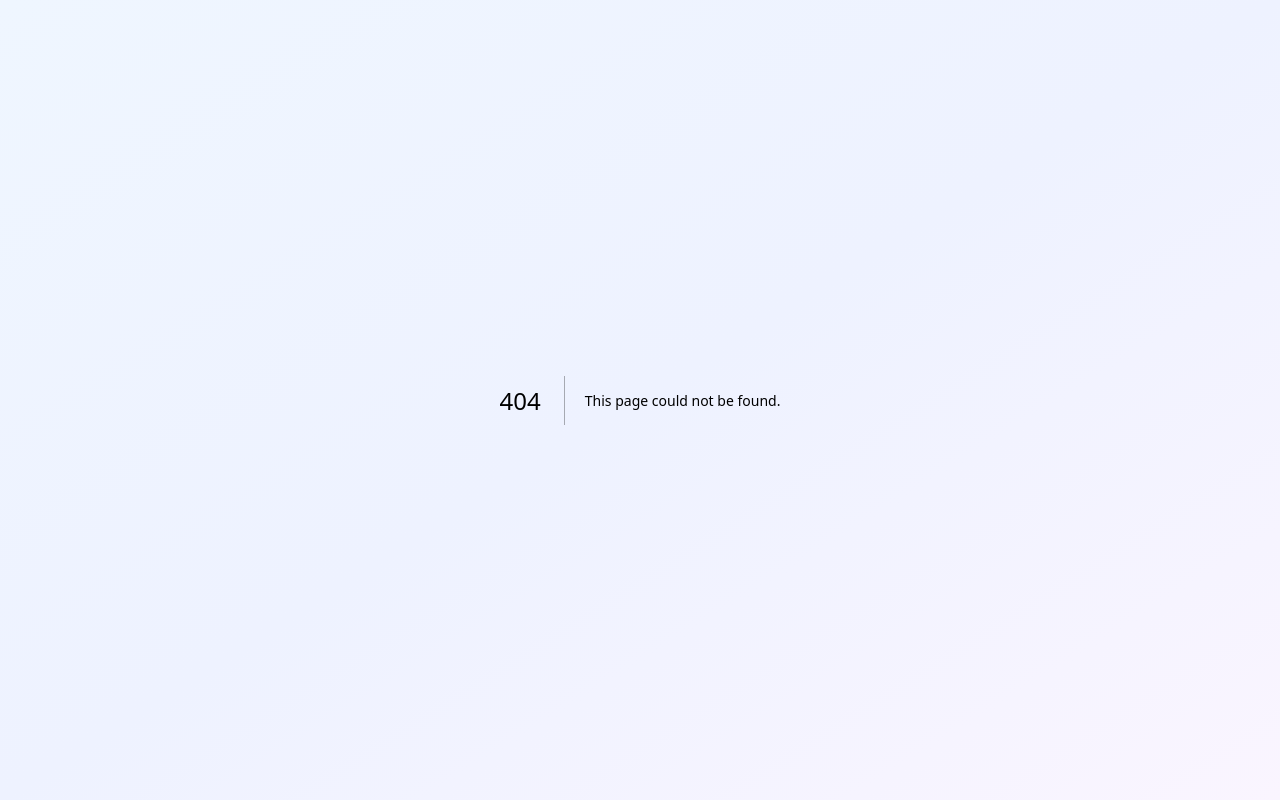
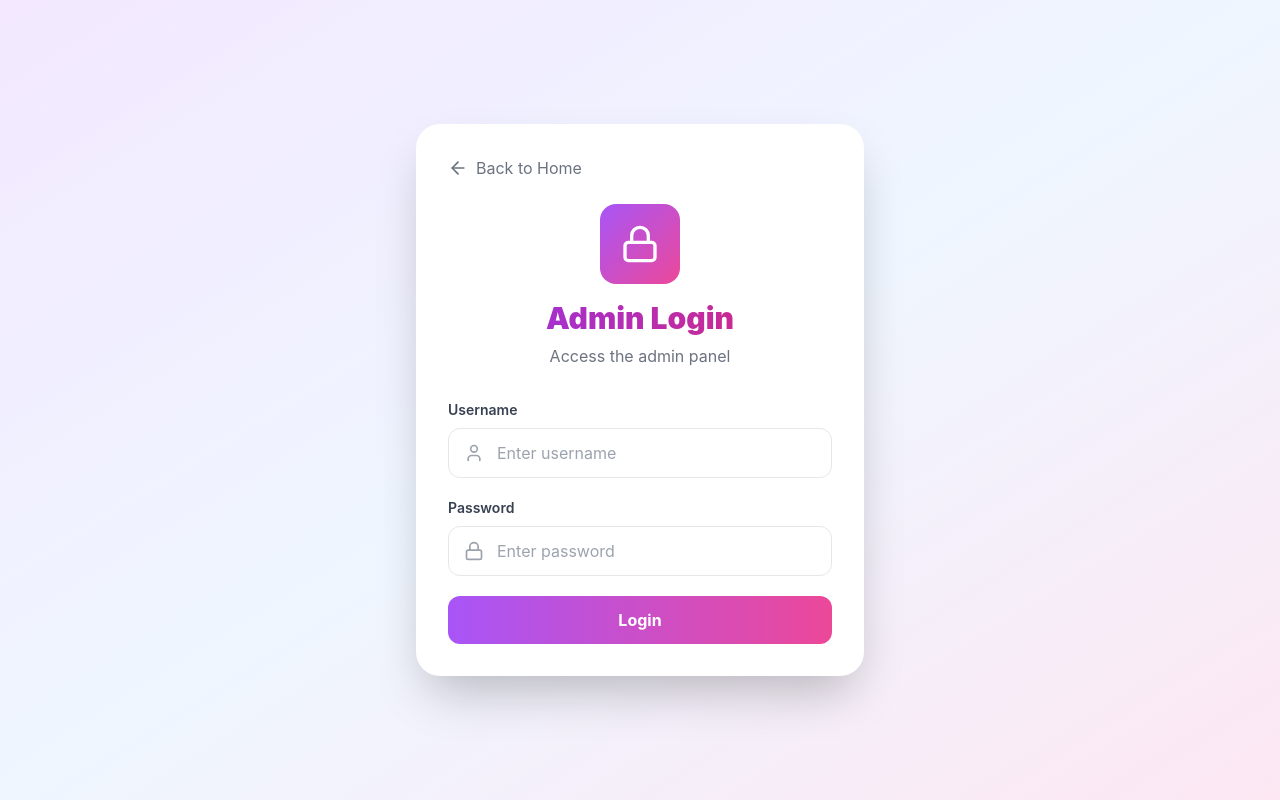
Before and after one commit to kumarisajan174/Ras-Bihari-high-school-, a Next.js app: page /admin/login in a window 1280 px wide. Before the commit this address had no page. Built offline with nearby package versions, Linux system fonts and the light colour scheme.

Commit message:
Add admin login & password protection

```diff
--- a/app/admin/dashboard/page.tsx
+++ b/app/admin/dashboard/page.tsx
@@ -1,10 +1,22 @@
 'use client'
 import { motion } from 'framer-motion'
-import { useRouter } from 'next/navigation'
-import { Users, BookOpen, FileText, Settings, GraduationCap, Layers, Megaphone } from 'lucide-react'
+import { useRouter, useEffect } from 'next/navigation'
+import { Users, BookOpen, FileText, Settings, GraduationCap, Layers, Megaphone, LogOut } from 'lucide-react'
 
 export default function AdminDashboard() {
   const router = useRouter()
+
+  useEffect(() => {
+    const admin = localStorage.getItem('admin')
+    if (!admin) {
+      router.push('/admin/login')
+    }
+  }, [router])
+
+  const handleLogout = () => {
+    localStorage.removeItem('admin')
+    router.push('/admin/login')
+  }
 
   const menuItems = [
     {
@@ -77,12 +89,21 @@ export default function AdminDashboard() {
       <nav className="glass sticky top-0 z-50 px-4 py-4 shadow-lg border-b border-white/30">
         <div className="max-w-md mx-auto flex items-center justify-between">
           <h1 className="font-bold text-gray-800 text-xl">Admin Panel</h1>
+          <div className="flex items-center gap-2">
             <button
               onClick={() => router.push('/')}
               className="px-4 py-2 bg-gradient-to-r from-indigo-500 to-purple-600 text-white rounded-xl font-medium text-sm"
             >
               View Site
             </button>
+            <button
+              onClick={handleLogout}
+              className="p-2 bg-gradient-to-r from-red-500 to-pink-500 text-white rounded-xl"
+              title="Logout"
+            >
+              <LogOut size={20} />
+            </button>
+          </div>
         </div>
       </nav>
 
--- /dev/null
+++ b/app/admin/login/page.tsx
@@ -0,0 +1,117 @@
+'use client'
+import { useState } from 'react'
+import { useRouter } from 'next/navigation'
+import { motion } from 'framer-motion'
+import { Lock, User, ArrowLeft } from 'lucide-react'
+import Link from 'next/link'
+
+export default function AdminLogin() {
+  const [username, setUsername] = useState('')
+  const [password, setPassword] = useState('')
+  const [loading, setLoading] = useState(false)
+  const [error, setError] = useState('')
+  const router = useRouter()
+
+  const handleLogin = async (e: React.FormEvent) => {
+    e.preventDefault()
+    setLoading(true)
+    setError('')
+
+    try {
+      const res = await fetch('/api/admin/login', {
+        method: 'POST',
+        headers: { 'Content-Type': 'application/json' },
+        body: JSON.stringify({ username, password }),
+      })
+
+      const data = await res.json()
+
+      if (res.ok) {
+        localStorage.setItem('admin', JSON.stringify(data.admin))
+        router.push('/admin/dashboard')
+      } else {
+        setError(data.error || 'Login failed')
+      }
+    } catch (err) {
+      setError('Login failed - try again')
+      console.error(err)
+    } finally {
+      setLoading(false)
+    }
+  }
+
+  return (
+    <div className="min-h-screen bg-gradient-to-br from-purple-100 via-blue-50 to-pink-100 flex items-center justify-center p-4">
+      <motion.div
+        initial={{ scale: 0.9, opacity: 0 }}
+        animate={{ scale: 1, opacity: 1 }}
+        className="bg-white rounded-3xl shadow-2xl p-8 max-w-md w-full"
+      >
+        <Link href="/" className="inline-flex items-center text-gray-500 hover:text-purple-600 mb-6">
+          <ArrowLeft size={20} className="mr-2" />
+          Back to Home
+        </Link>
+
+        <div className="text-center mb-8">
+          <div className="w-20 h-20 bg-gradient-to-br from-purple-500 to-pink-500 rounded-2xl flex items-center justify-center mx-auto mb-4">
+            <Lock size={40} className="text-white" />
+          </div>
+          <h1 className="text-3xl font-black bg-gradient-to-r from-purple-600 to-pink-600 bg-clip-text text-transparent">
+            Admin Login
+          </h1>
+          <p className="text-gray-500 mt-2">Access the admin panel</p>
+        </div>
+
+        <form onSubmit={handleLogin} className="space-y-5">
+          <div>
+            <label className="block text-sm font-semibold text-gray-700 mb-2">
+              Username
+            </label>
+            <div className="relative">
+              <User size={20} className="absolute left-4 top-1/2 -translate-y-1/2 text-gray-400" />
+              <input
+                type="text"
+                value={username}
+                onChange={(e) => setUsername(e.target.value)}
+                className="w-full pl-12 pr-4 py-3 rounded-xl border border-gray-200 bg-white/80 focus:ring-2 focus:ring-purple-500 focus:border-transparent transition-all"
+                placeholder="Enter username"
+                required
+              />
+            </div>
+          </div>
+
+          <div>
+            <label className="block text-sm font-semibold text-gray-700 mb-2">
+              Password
+            </label>
+            <div className="relative">
+              <Lock size={20} className="absolute left-4 top-1/2 -translate-y-1/2 text-gray-400" />
+              <input
+                type="password"
+                value={password}
+                onChange={(e) => setPassword(e.target.value)}
+                className="w-full pl-12 pr-4 py-3 rounded-xl border border-gray-200 bg-white/80 focus:ring-2 focus:ring-purple-500 focus:border-transparent transition-all"
+                placeholder="Enter password"
+                required
+              />
+            </div>
+          </div>
+
+          {error && (
+            <div className="bg-red-50 border border-red-200 text-red-600 px-4 py-3 rounded-xl">
+              {error}
+            </div>
+          )}
+
+          <button
+            type="submit"
+            disabled={loading}
+            className="w-full bg-gradient-to-r from-purple-500 to-pink-500 text-white font-bold py-3 rounded-xl hover:from-purple-600 hover:to-pink-600 transition-all transform hover:scale-[1.02] disabled:opacity-50 disabled:cursor-not-allowed disabled:transform-none"
+          >
+            {loading ? 'Logging in...' : 'Login'}
+          </button>
+        </form>
+      </motion.div>
+    </div>
+  )
+}
--- /dev/null
+++ b/app/api/admin/login/route.ts
@@ -0,0 +1,40 @@
+import prisma from '@/lib/prisma'
+import { NextResponse } from 'next/server'
+
+export async function POST(request: Request) {
+  try {
+    const { username, password } = await request.json()
+
+    const admin = await prisma.admin.findUnique({
+      where: { username },
+    })
+
+    if (!admin) {
+      return NextResponse.json(
+        { error: 'Invalid credentials' },
+        { status: 401 }
+      )
+    }
+
+    if (admin.password !== password) {
+      return NextResponse.json(
+        { error: 'Invalid credentials' },
+        { status: 401 }
+      )
+    }
+
+    return NextResponse.json({
+      success: true,
+      admin: {
+        id: admin.id,
+        username: admin.username,
+      },
+    })
+  } catch (error) {
+    console.error('Admin login error:', error)
+    return NextResponse.json(
+      { error: 'Login failed' },
+      { status: 500 }
+    )
+  }
+}
--- a/app/page.tsx
+++ b/app/page.tsx
@@ -6,7 +6,7 @@ import HighlightCard from '@/components/HighlightCard'
 import NoticeBoard from '@/components/NoticeBoard'
 import Link from 'next/link'
 import { useState, useEffect } from 'react'
-import { BookOpen, Sparkles, Rocket, Star, Heart, GraduationCap, Zap, Smile, LogIn } from 'lucide-react'
+import { BookOpen, Sparkles, Rocket, Star, Heart, GraduationCap, Zap, Smile, LogIn, Settings } from 'lucide-react'
 
 
 
@@ -177,7 +177,7 @@ export default function HomePage() {
           </Link>
 
           {/* Quick Links Grid */}
-          <div className="mt-4 grid grid-cols-2 gap-3">
+          <div className="mt-4 grid grid-cols-3 gap-3">
             <Link href="/teachers">
               <motion.div
                 whileHover={{ scale: 1.05, y: -3 }}
@@ -203,6 +203,20 @@ export default function HomePage() {
                 </div>
                 <h3 className="font-bold text-gray-800 text-sm">Teacher Login</h3>
                 <p className="text-xs text-gray-500">For teachers</p>
+              </motion.div>
+            </Link>
+
+            <Link href="/admin/login">
+              <motion.div
+                whileHover={{ scale: 1.05, y: -3 }}
+                whileTap={{ scale: 0.97 }}
+                className="glass rounded-2xl p-4 shadow-xl border border-white/30"
+              >
+                <div className="w-10 h-10 rounded-xl bg-gradient-to-r from-purple-500 to-indigo-500 flex items-center justify-center text-white mb-2">
+                  <Settings size={20} />
+                </div>
+                <h3 className="font-bold text-gray-800 text-sm">Admin Login</h3>
+                <p className="text-xs text-gray-500">For admin</p>
               </motion.div>
             </Link>
           </div>
```
Also changed, not shown: scripts/seed.ts (+13 -0 lines), 1 other file (tests, documents, lock files or other folders). Lines whose indentation alone changed are shown as unchanged.
